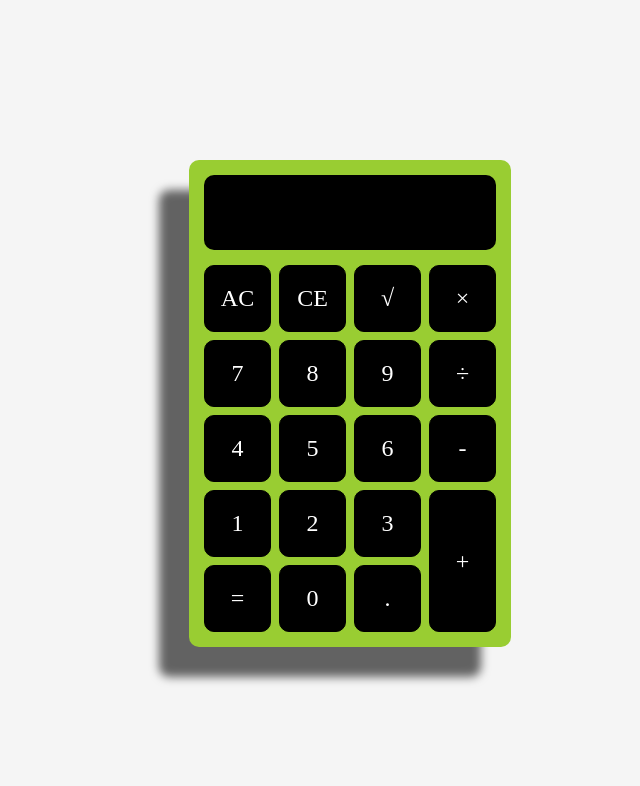
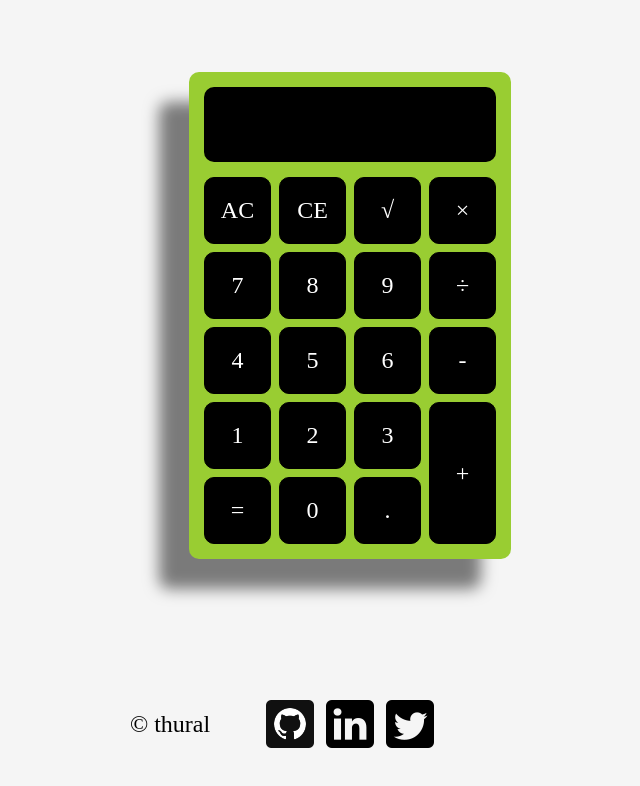
Before and after one commit to thural/Calculator, a plain HTML site: page index.html in a window 1280 px wide. Shown: the whole page, without its empty margins (290-930 px from the left). Drawn offline with Linux system fonts and the light colour scheme.

Commit message:
added social media buttons

```diff
--- a/index.html
+++ b/index.html
@@ -8,13 +8,14 @@
 	</head>
 
 	<body>
+
 		<div id='body' class='unselectable' >
 			<div id='display'>
 				<div id='current'></div>
 				<div id='temporal'></div>
 			</div>
+			<div id='buttons'>
 
-			<div id='buttons'>
 				<div data-key='Delete' id='clear' class="specials">AC</div>
 				<div data-key='Backspace' id='delete' class="specials">CE</div>
 				<div data-key='r' id='sqrt' class="operators">√</div>
@@ -37,7 +38,14 @@
 
 			</div>
 		</div>
-		</div>
+		<footer>
+			<h3>© thural</h3>
+			<social>
+			<div><a href="https://github.com/thural"><img id='github' src="images/black_github_icon.png"></a></div>
+			<div><a href="https://linkedin.com/in/tural-musaibov/"><img id='linkedin' src="images/black_linkedin_icon.png"></a></div>
+			<div><a href="https://twitter.com/MusaibovThural"><img id='twitter' src="images/black_twitter_icon.png"></a></div>
+			<social>
+		</footer>
 		<script src = "main.js"></script>
 	</body>
 
--- a/main.js
+++ b/main.js
@@ -73,7 +73,7 @@ const removeItem = function() {
     if (preOperand[0] == undefined) dsp2.textContent = '0';
     logg()
 };
-//function for '='' button
+//function for '= button
 const equalize = function() {
     if (!(currentOperator == '') && !(postOperand[0]==undefined)) {
         operators[currentOperator](Number(preOperand.join('')),
@@ -108,9 +108,9 @@ const dsp2 = document.querySelector('#temporal');
 
 //clear display1 if any button is pressed after equals button clicked
 const allBtns = document.querySelector('#buttons');
-allBtns.addEventListener('mousedown', () => {
-   event.target.classList.add('clicked');
-  if (equalIsOn&&!(event.target.id=='equals')) {
+allBtns.addEventListener('mousedown', (event) => {
+   if (!(event.target.id=='buttons')) event.target.classList.add('clicked');
+  if (equalIsOn && !(event.target.id=='equals')) {
     dsp1.textContent = '', dsp2.textContent = '0',equalIsOn = false
   }
 });
@@ -182,8 +182,7 @@ function renderDsp1 (operatorSymbol) {
 //updates content of the bigger display
 function renderDsp2 (operatorSymbol) {
     if (!operatorSymbol) operatorSymbol = currentOperatorContent;
-        preDisplay = (preOperand.join('') +
-          operatorSymbol + postOperand.join('')).split('');
+    preDisplay = (preOperand.join('') + operatorSymbol + postOperand.join('')).split('');
     if (preDisplay.length < 15) {
         dsp2.textContent = preDisplay.join('');
     } else {
@@ -193,6 +192,19 @@ function renderDsp2 (operatorSymbol) {
         dsp2.textContent = preDisplay.join('')
     }
 };
+//event listeners to change social media icons on mouse events
+const social = document.querySelector('social');
+social.addEventListener('mouseover', ()=>{
+    if (!event.target.id) {return};
+selectedIcon = document.querySelector(`img[id = '${event.target.id}']`);
+selectedIcon.src = `images/${event.target.id}_icon.png`;
+});
+
+social.addEventListener('mouseout', ()=>{
+    if (!event.target.id) {return};
+selectedIcon = document.querySelector(`img[id = '${event.target.id}']`);
+selectedIcon.src = `images/black_${event.target.id}_icon.png`;
+});
 /////////////////For Logging////////////////
 function logg() {
     console.log('/////////////////////////')
--- a/style.css
+++ b/style.css
@@ -1,4 +1,6 @@
 body{
+	display: grid;
+	grid-template: 3fr 1fr/ 100%;
 	background-color: whitesmoke;
 }
 
@@ -61,11 +63,11 @@ body{
 #body{
 	display: block;
 	width: 300px;
-	margin: 20vmin auto;
+	margin: 4rem auto;
 	padding: 11px;
 	background-color: hsla(80, 61%, 50%, 1.0);
 	border-radius: 10px;
-	box-shadow: -30px 30px 10px hsla(0, 0%, 0%, 0.6);
+	box-shadow: -30px 30px 15px hsla(0, 0%, 0%, 0.5);
 }
 
 #add{
@@ -88,3 +90,30 @@ body{
    -ms-user-select: none;
    user-select: none;
 }
+
+footer{
+  display: grid;
+  grid-template: 100% / 1fr 1fr 1fr;
+  margin: 4rem auto;
+  justify-content: space-evenly;
+}
+
+footer h3 {
+    font-family: open-sans;
+    font-size: 24px;
+    font-weight: 500;
+    text-align: center;
+	vertical-align: middle;
+}
+
+
+img{
+	background: transparent;
+	margin: 6px;
+}
+
+social{
+display: flex;
+justify-content: center;
+align-items: center;
+}
```
Also changed, not shown: images/black_github_icon.png (added), images/black_linkedin logo_icon_64.png (added), images/black_linkedin_icon.png (added), images/black_twitter logo_icon_64.png (added), images/black_twitter_icon.png (added), images/github_icon.png (added), images/github_icon_64.png (added), images/github_icon_64_black.png (added), images/linkedin logo_icon_64.png (added), images/linkedin_icon.png (added), images/twitter logo_icon_64.png (added), images/twitter_icon.png (added). Lines whose indentation alone changed are shown as unchanged.
